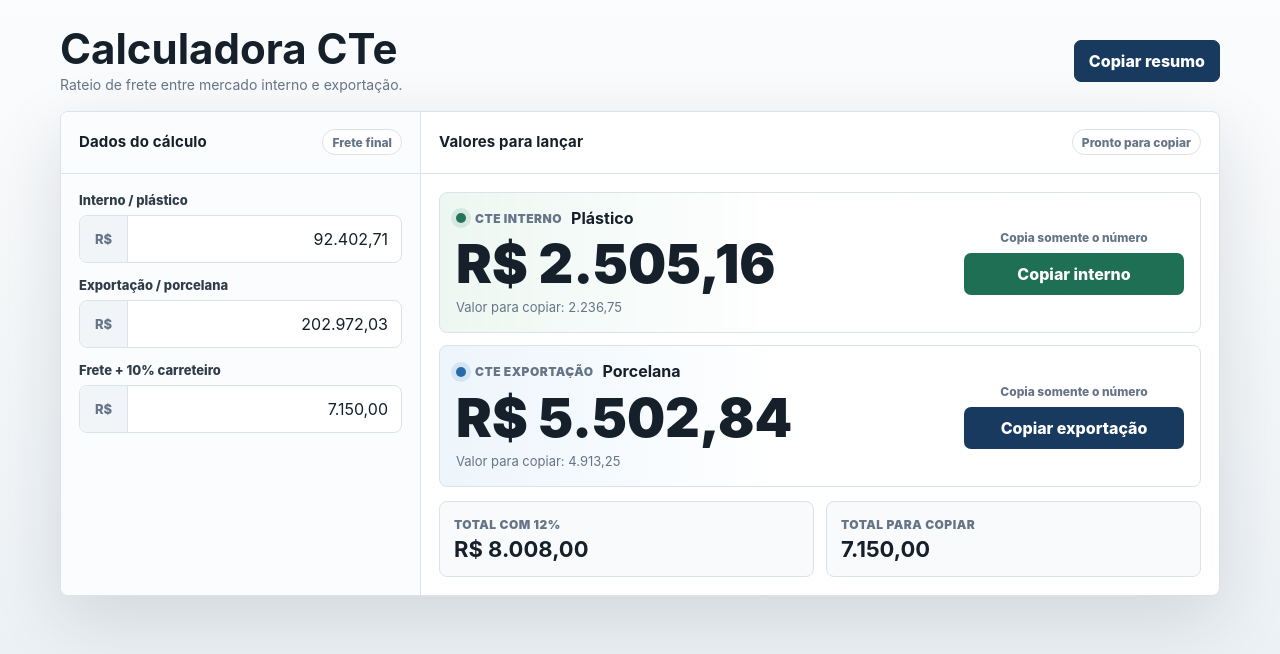
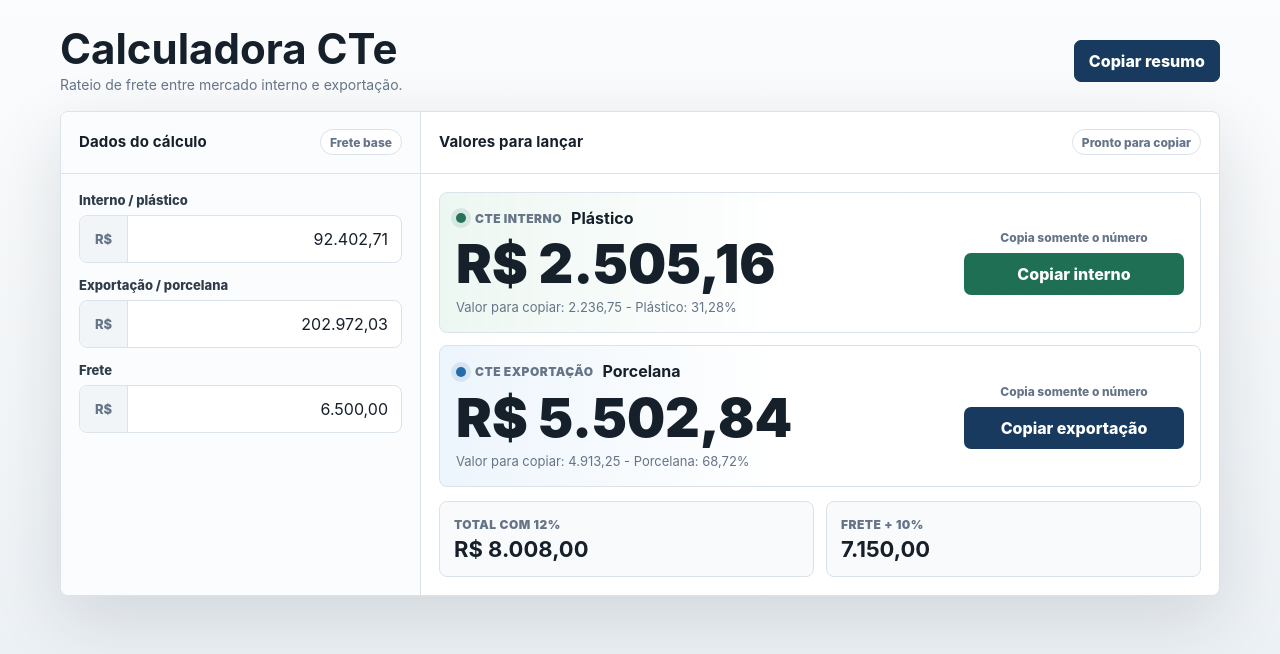
Before and after one commit to GabrielAlexsander/caculadora-ctes, a plain HTML site: page index.html in a window 1280 px wide. Drawn offline with Linux system fonts and the light colour scheme.

Commit message:
ajustando logicas visuais

```diff
--- a/index.html
+++ b/index.html
@@ -476,7 +476,7 @@
       <aside class="inputs">
         <div class="section-head">
           <h2>Dados do cálculo</h2>
-          <span class="chip">Frete final</span>
+          <span class="chip">Frete base</span>
         </div>
 
         <form class="form" id="calculatorForm">
@@ -497,10 +497,10 @@
           </div>
 
           <div class="field">
-            <label for="freightValue">Frete + 10% carreteiro</label>
+            <label for="freightValue">Frete</label>
             <div class="input-wrap">
               <span class="prefix">R$</span>
-              <input id="freightValue" inputmode="decimal" autocomplete="off" value="7.150,00" />
+              <input id="freightValue" inputmode="decimal" autocomplete="off" value="6.500,00" />
             </div>
           </div>
         </form>
@@ -522,7 +522,7 @@
                   <strong>Plástico</strong>
                 </div>
                 <div class="amount" id="internalIssueValue">R$ 2.505,16</div>
-                <div class="meta" id="internalMeta">Valor para copiar: 2.236,75</div>
+                <div class="meta" id="internalMeta">Valor para copiar: 2.236,75 - Plástico: 31,28%</div>
               </div>
               <div class="copy-panel">
                 <span class="copy-label">Copia somente o número</span>
@@ -538,7 +538,7 @@
                   <strong>Porcelana</strong>
                 </div>
                 <div class="amount" id="exportIssueValue">R$ 5.502,84</div>
-                <div class="meta" id="exportMeta">Valor para copiar: 4.913,25</div>
+                <div class="meta" id="exportMeta">Valor para copiar: 4.913,25 - Porcelana: 68,72%</div>
               </div>
               <div class="copy-panel">
                 <span class="copy-label">Copia somente o número</span>
@@ -553,7 +553,7 @@
               <strong id="issueTotal">R$ 8.008,00</strong>
             </div>
             <div class="metric">
-              <span>Total para copiar</span>
+              <span>Frete + 10%</span>
               <strong id="copyTotal">7.150,00</strong>
             </div>
           </div>
@@ -567,6 +567,7 @@
   <div class="toast" id="toast">Copiado.</div>
 
   <script>
+    const CARRIER_FACTOR = 1.10;
     const EMISSION_FACTOR = 1.12;
 
     const state = {
@@ -635,7 +636,7 @@
       return {
         internalValue: parseNumber(fields.internalValue.value),
         exportValue: parseNumber(fields.exportValue.value),
-        finalFreight: parseNumber(fields.freightValue.value)
+        finalFreight: parseNumber(fields.freightValue.value) * CARRIER_FACTOR
       };
     }
 
@@ -652,6 +653,7 @@
       }
 
       const exportShare = data.exportValue / totalGoods;
+      const internalShare = data.internalValue / totalGoods;
       const copyTotal = roundMoney(data.finalFreight);
       const exportCopy = roundMoney(data.finalFreight * exportShare);
       const internalCopy = roundMoney(copyTotal - exportCopy);
@@ -665,7 +667,9 @@
         exportIssue: formatCurrency(exportIssue),
         exportIssueCopy: formatCopyValue(exportCopy),
         issueTotal: formatCurrency(issueTotal),
-        copyTotal: formatCopyValue(copyTotal)
+        copyTotal: formatCopyValue(copyTotal),
+        internalPercent: `${decimal.format(internalShare * 100)}%`,
+        exportPercent: `${decimal.format(exportShare * 100)}%`
       };
 
       state.copyValues.internalIssue = values.internalIssueCopy;
@@ -673,8 +677,8 @@
 
       setText(fields.internalIssueValue, values.internalIssue);
       setText(fields.exportIssueValue, values.exportIssue);
-      setText(fields.internalMeta, `Valor para copiar: ${values.internalIssueCopy}`);
-      setText(fields.exportMeta, `Valor para copiar: ${values.exportIssueCopy}`);
+      setText(fields.internalMeta, `Valor para copiar: ${values.internalIssueCopy} - Plástico: ${values.internalPercent}`);
+      setText(fields.exportMeta, `Valor para copiar: ${values.exportIssueCopy} - Porcelana: ${values.exportPercent}`);
       setText(fields.issueTotal, values.issueTotal);
       setText(fields.copyTotal, values.copyTotal);
     }
@@ -685,8 +689,8 @@
       state.copyValues.exportIssue = formatCopyValue(0);
       setText(fields.internalIssueValue, empty);
       setText(fields.exportIssueValue, empty);
-      setText(fields.internalMeta, 'Valor para copiar: 0,00');
-      setText(fields.exportMeta, 'Valor para copiar: 0,00');
+      setText(fields.internalMeta, 'Valor para copiar: 0,00 - Plástico: 0,00%');
+      setText(fields.exportMeta, 'Valor para copiar: 0,00 - Porcelana: 0,00%');
       setText(fields.issueTotal, empty);
       setText(fields.copyTotal, '0,00');
     }
@@ -727,7 +731,7 @@
       const summary = [
         `CTe interno: ${state.copyValues.internalIssue}`,
         `CTe exportação: ${state.copyValues.exportIssue}`,
-        `Total para copiar: ${fields.copyTotal.textContent}`,
+        `Frete + 10%: ${fields.copyTotal.textContent}`,
         `Total com 12%: ${cleanCurrencyText(fields.issueTotal.textContent)}`
       ].join('\n');
 
```
